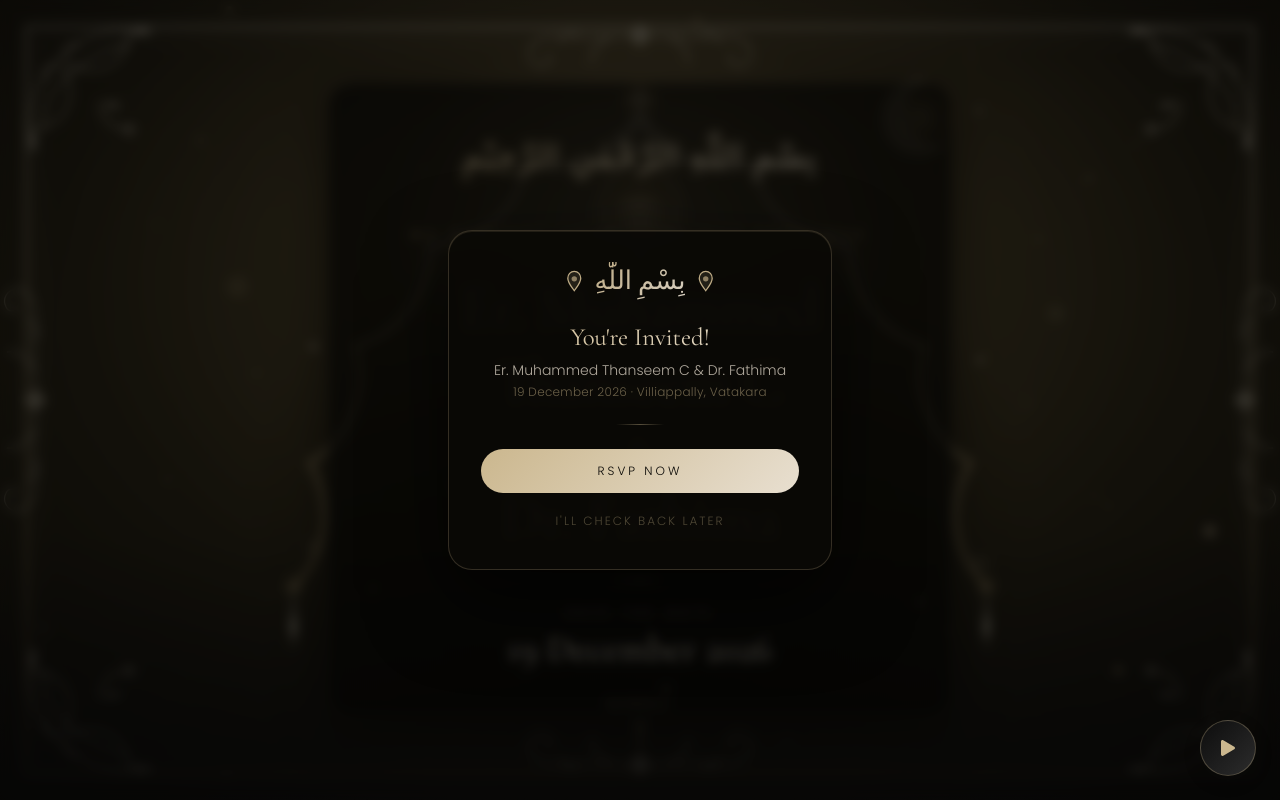
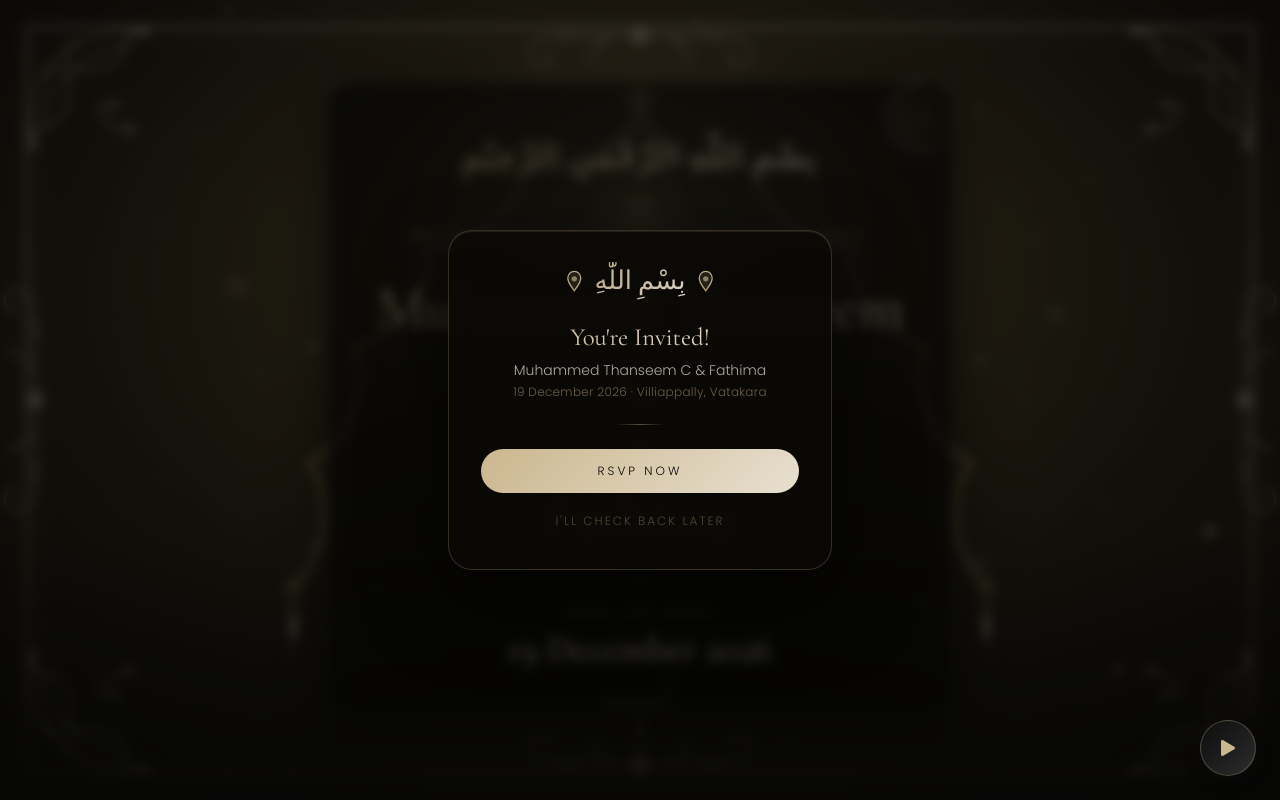
Before and after one commit to MuhammadThanseem/Thanseem-weds-Fathima, a Next.js app: page / in a window 1280 px wide. Shown: the top 800 px of the page. Built offline with nearby package versions, Linux system fonts and the light colour scheme.

Commit message:
Removed Er & Dr in names

```diff
--- a/app/layout.tsx
+++ b/app/layout.tsx
@@ -16,7 +16,7 @@ const poppins = Poppins({
 });
 
 export const metadata: Metadata = {
-  title: "Er. Muhammed Thanseem C ❤️ Dr. Fathima",
+  title: "Muhammed Thanseem C ❤️ Fathima",
   description: "Wedding Invitation",
 };
 
--- a/app/page.tsx
+++ b/app/page.tsx
@@ -44,7 +44,7 @@ export default function Home() {
         >
           <Image
             src="/images/hero.svg"
-            alt="Er. Muhammed Thanseem C & Dr. Fathima"
+            alt="Muhammed Thanseem C & Fathima"
             fill
             className="object-cover"
             style={{ objectPosition: "50% 50%" }}
@@ -135,7 +135,7 @@ export default function Home() {
               transition={{ duration: 0.9, delay: 2.2 }}
               className="font-heading text-4xl sm:text-5xl md:text-6xl leading-tight gold-gradient"
             >
-              Er. Muhammed Thanseem C
+              Muhammed Thanseem C
             </motion.h1>
 
             <motion.p
@@ -152,7 +152,7 @@ export default function Home() {
               transition={{ duration: 0.9, delay: 2.45 }}
               className="font-heading text-4xl sm:text-5xl md:text-6xl leading-tight gold-gradient"
             >
-              Dr. Fathima
+              Fathima
             </motion.h1>
 
             <motion.div
--- a/components/CoupleSection.tsx
+++ b/components/CoupleSection.tsx
@@ -68,7 +68,7 @@ export default function CoupleSection() {
             viewport={{ once: true }}
             className="font-heading text-2xl sm:text-3xl md:text-4xl text-foreground -mt-6 sm:-mt-8 mb-2"
           >
-            Er. Muhammed Thanseem C
+            Muhammed Thanseem C
           </motion.h3>
 
           <motion.p
@@ -88,7 +88,7 @@ export default function CoupleSection() {
             viewport={{ once: true }}
             className="font-heading text-2xl sm:text-3xl md:text-4xl text-foreground mb-6 sm:mb-8"
           >
-            Dr. Fathima
+            Fathima
           </motion.h3>
 
           <motion.p
--- a/components/FooterSection.tsx
+++ b/components/FooterSection.tsx
@@ -87,7 +87,7 @@ export default function FooterSection() {
               className="font-heading text-lg sm:text-xl md:text-2xl tracking-normal whitespace-nowrap"
               style={{ color: "var(--beige-light)" }}
             >
-              Er. Muhammed Thanseem C
+              Muhammed Thanseem C
             </p>
             <p
               className="text-lg my-2 font-light"
@@ -99,7 +99,7 @@ export default function FooterSection() {
               className="font-heading text-lg sm:text-xl md:text-2xl tracking-normal whitespace-nowrap"
               style={{ color: "var(--beige-light)" }}
             >
-              Dr. Fathima
+              Fathima
             </p>
 
             <motion.div
--- a/components/HeroNotifyModal.tsx
+++ b/components/HeroNotifyModal.tsx
@@ -107,7 +107,7 @@ export default function HeroNotifyModal() {
                 className="text-sm font-light mb-1"
                 style={{ color: "rgba(232,223,208,0.75)" }}
               >
-                Er. Muhammed Thanseem C &amp; Dr. Fathima
+                Muhammed Thanseem C &amp; Fathima
               </p>
               <p
                 className="text-xs font-light mb-6 tracking-wide"
--- a/components/OpenInvitation.tsx
+++ b/components/OpenInvitation.tsx
@@ -31,7 +31,7 @@ export default function OpenInvitation({
         </div>
 
         <h2 className="font-heading text-4xl mb-3">
-          Er. Muhammed Thanseem C
+          Muhammed Thanseem C
         </h2>
 
         <p className="text-accent mb-3">
@@ -39,7 +39,7 @@ export default function OpenInvitation({
         </p>
 
         <h2 className="font-heading text-4xl">
-          Dr. Fathima
+          Fathima
         </h2>
 
         <button
--- a/data/wedding.ts
+++ b/data/wedding.ts
@@ -1,7 +1,7 @@
 export const weddingData = {
-  groom: "Er. Muhammed Thanseem C",
+  groom: "Muhammed Thanseem C",
 
-  bride: "Dr. Fathima",
+  bride: "Fathima",
 
   weddingDate: "2026-12-19T16:00:00",
 
```
